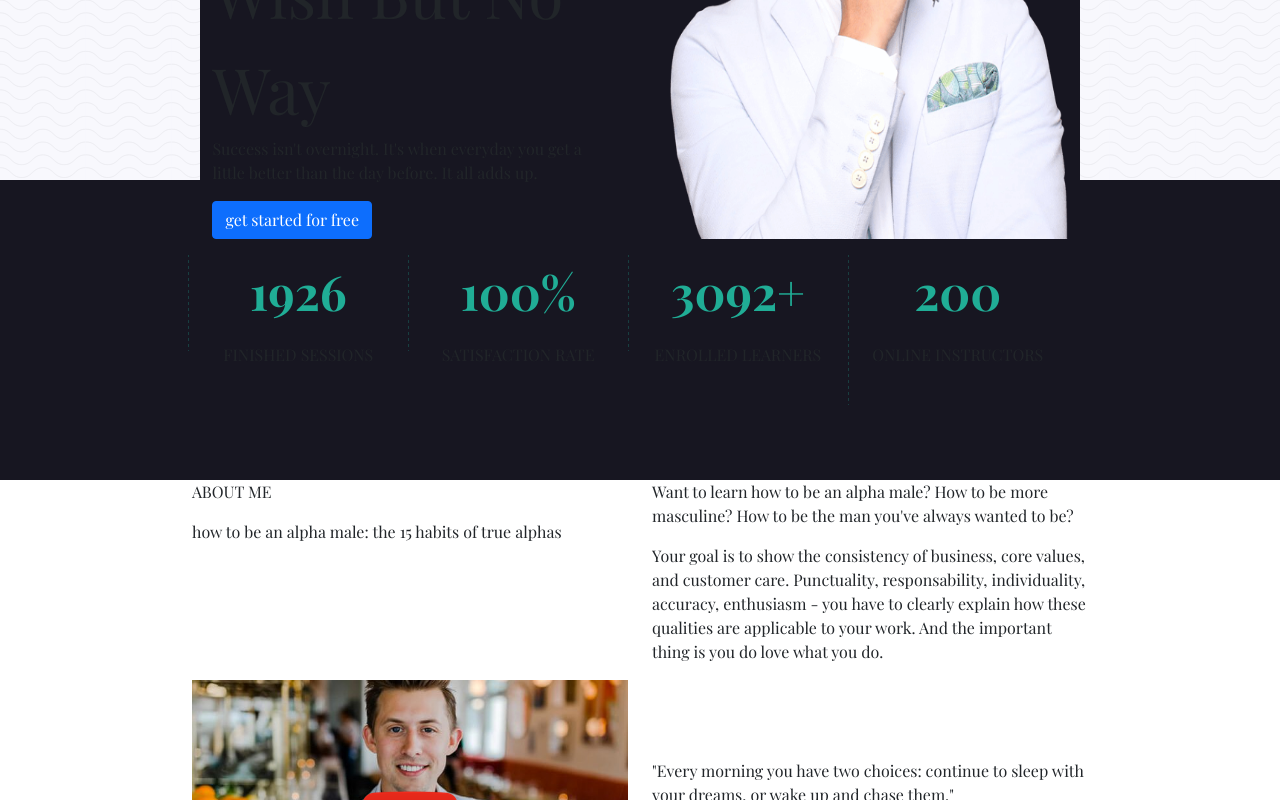
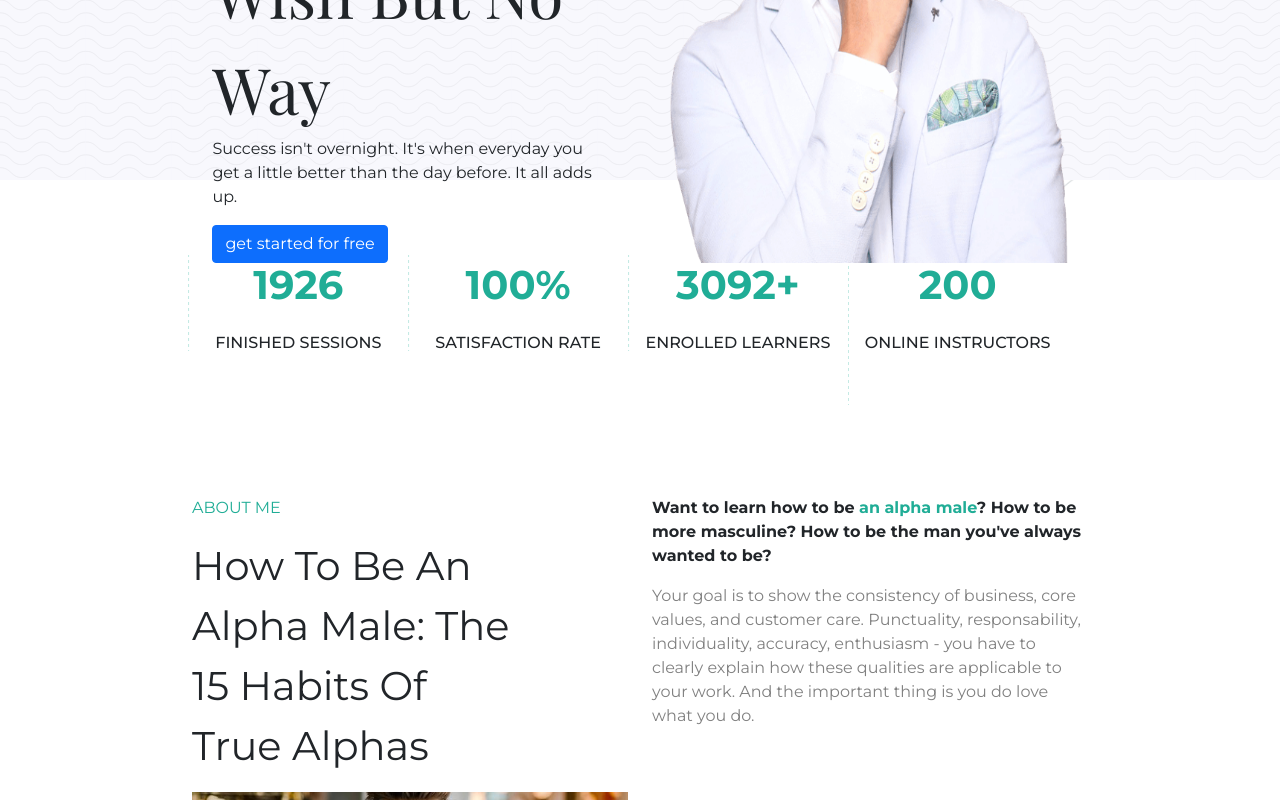
Before and after one commit to GRND0/proj-html-vuejs, a Vue app: page / in a window 1280 px wide. Shown: the part 460-1260 px from the top of the page. Built offline with nearby package versions, Linux system fonts and the light colour scheme.

Commit message:
create regole custom per gli elementi di testo, iniziata la correzione della bozza a partire dall'header

```diff
--- a/src/components/CustomFooter.vue
+++ b/src/components/CustomFooter.vue
@@ -1,6 +1,6 @@
 <template>
   <div>
-    <div class="container-fluid">
+    <div class="container-fluid-footer position relative">
       <div class="wrapper-footer">
         <div class="row">
           <div class="col">
@@ -40,6 +40,9 @@
         </div>
         <span>C Maxcoach. All Rights Reserved</span>
       </div>
+      <div class="tondo-freccia">
+
+      </div>
     </div>
   </div>
 </template>
@@ -53,7 +56,7 @@ export default {
 <style lang="scss">
 @import "../style/common.scss";
 
-.container-fluid {
+.container-fluid-footer {
 
   background-color: #171621;
 
--- a/src/components/CustomHeader.vue
+++ b/src/components/CustomHeader.vue
@@ -57,6 +57,7 @@ export default {
 
 
 
+
 #wrapper-header {
   height: 80vh;
   background-image: url(../assets/img/background-pattern-wavify.png);
@@ -64,6 +65,10 @@ export default {
 
   #barra-header {
     height: 80px;
+
+    .nav li {
+      font-family: 'Montserrat', sans-serif;
+    }
   }
 
   #jumbotron {
@@ -78,6 +83,7 @@ export default {
     }
 
     span {
+      font-family: 'Playfair Display', serif;
       text-transform: capitalize;
       font-size:4rem;
     }
--- a/src/components/CustomMain.vue
+++ b/src/components/CustomMain.vue
@@ -3,22 +3,22 @@
     <section class="mb-5">
       <div class="container-fluid">
         <div class="wrapper-interno">
-          <div class="row d-flex align-items-center" id="statistiche">
+          <div class="row d-flex align-items-center mb-3" id="statistiche">
             <div class="col h-50 box-statistiche text-center">
-              <p class="testo-verde">1926</p>
-              <p>finished sessions</p>
+              <p class="ms_testo-verde fw-bold fs-1">1926</p>
+              <p class="text-uppercase ms_bolder">finished sessions</p>
             </div>
             <div class="col h-50 box-statistiche text-center">
-              <p class="testo-verde">100%</p>
-              <p>satisfaction rate</p>
+              <p class="ms_testo-verde fw-bold fs-1">100%</p>
+              <p class="text-uppercase ms_bolder">satisfaction rate</p>
             </div>
             <div class="col h-50 box-statistiche text-center">
-              <p class="testo-verde">3092+</p>
-              <p>enrolled learners</p>
+              <p class="ms_testo-verde fw-bold fs-1">3092+</p>
+              <p class="text-uppercase ms_bolder">enrolled learners</p>
             </div>
             <div class="col h-50 box-statistiche-last text-center">
-              <p class="testo-verde">200</p>
-              <p>online instructors</p>
+              <p class="ms_testo-verde fw-bold fs-1">200</p>
+              <p class="text-uppercase ms_bolder">online instructors</p>
             </div>
           </div>
         </div>
@@ -26,14 +26,17 @@
       <div class="wrapper-interno">
         <div class="row">
           <div class="col">
-            <p>ABOUT ME</p>
-            <p>how to be an alpha male: the 15 habits of true alphas</p>
+            <div class="w-75">
+              <p class="ms_testo-verde">ABOUT ME</p>
+              <p class="text-capitalize fs-1">how to be an alpha male: the 15 habits of true alphas</p>
+            </div>
           </div>
-          <div class="col">
-            <p>Want to learn how to be an alpha male? How to be more masculine? How to be the man you've always wanted
+
+          <div class="col " >
+            <p class="fw-bolder">Want to learn how to be <span class="ms_testo-verde">an alpha male</span>? How to be more masculine? How to be the man you've always wanted
               to
               be?</p>
-            <p>Your goal is to show the consistency of business, core values, and customer care. Punctuality,
+            <p class="ms_testo-grigio fw-semibold">Your goal is to show the consistency of business, core values, and customer care. Punctuality,
               responsability, individuality, accuracy, enthusiasm - you have to clearly explain how these qualities are
               applicable to your work. And the important thing is you do love what you do.</p>
           </div>
@@ -298,6 +301,18 @@ export default {
 <style lang="scss">
 @import "../style/common.scss";
 
+.ms_testo-verde {
+  color: #20ad96;
+}
+
+.ms_testo-grigio {
+  color: grey;
+}
+
+.ms_bolder {
+  font-weight: 500;
+}
+
 #statistiche {
   width: 100%;
   height: 300px;
@@ -314,15 +329,12 @@ export default {
 
   }
 
-  p {
+  /*p {
     text-transform: uppercase;
-  }
+    font-weight: 500;
+  }*/
 
-  .testo-verde {
-    color: #20ad96;
-    font-size: 3rem;
-    font-weight: 700;
-  }
+
 
 }
 
--- a/src/style/common.scss
+++ b/src/style/common.scss
@@ -1,5 +1,7 @@
 @import '~@fortawesome/fontawesome-free/css/all.min.css';
-@import url('https://fonts.googleapis.com/css2?family=Playfair+Display:wght@400;500;700&display=swap');
+@import url('https://fonts.googleapis.com/css2?family=Playfair+Display:wght@400;500;600;700&display=swap');
+@import url('https://fonts.googleapis.com/css2?family=Montserrat:wght@400;500;600;700&display=swap');
+
 
 
 * {
@@ -7,6 +9,7 @@
     padding: 0;
     box-sizing: border-box;
     font-family: 'Playfair Display', serif;
+    font-family: 'Montserrat', sans-serif;
 }
 
 img {
```
